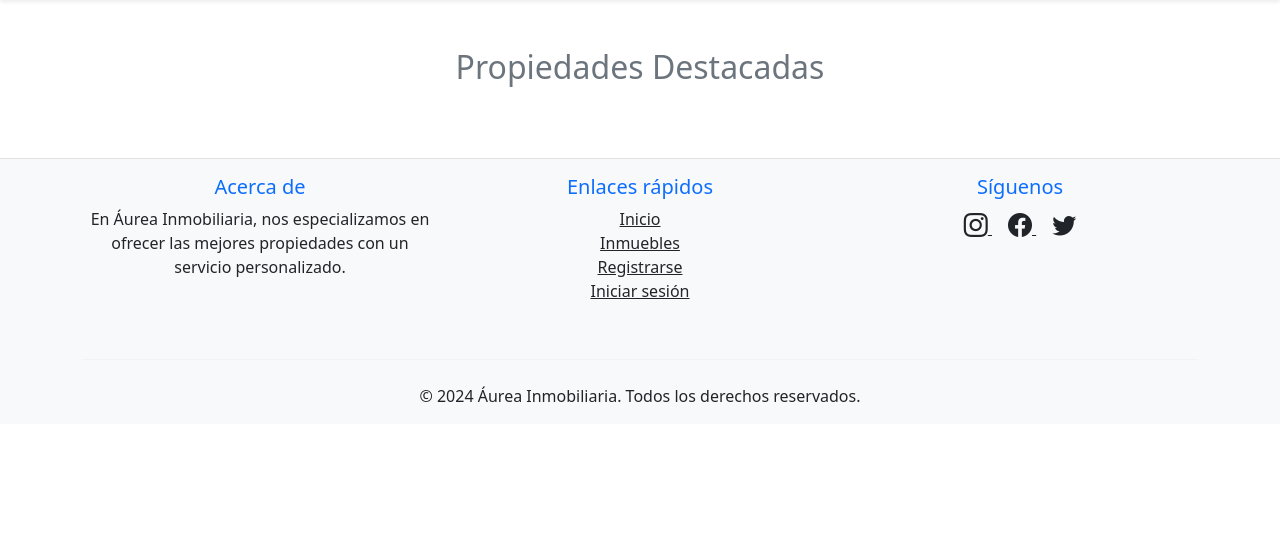
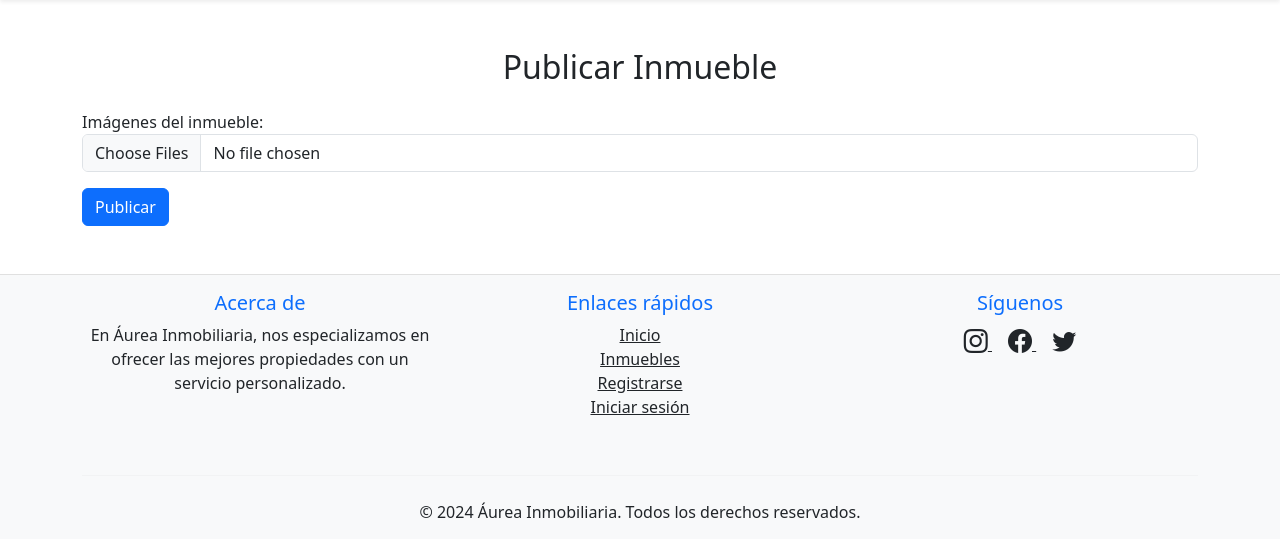
Before and after one commit to KarenLimari/proyecto_inmuebles, a Django app: template gestion_inmuebles/templates/publicar_inmueble.html in a window 1280 px wide. Shown: the part 96-635 px from the top of the page. Run offline with Django 3.2, Linux system fonts and the light colour scheme; the template is opened without the code that fills it, so the values that code supplies are empty; some libraries are stand-ins or nearby versions.

Commit message:
publicar_inmuebles update

```diff
--- a/gestion_inmuebles/templates/publicar_inmueble.html
+++ b/gestion_inmuebles/templates/publicar_inmueble.html
@@ -1,40 +1,23 @@
 {% extends 'base.html' %}
 {% load static %}
+{% load crispy_forms_tags %}
 
-{% block title %}Propiedades Destacadas{% endblock %}
+{% block title %}Publicar Inmueble{% endblock %}
 
 {% block content %}
 <div class="container py-5">
-  <h2 class="text-center mb-5" style="color: #6c757d;">Propiedades Destacadas</h2>
+  <h2 class="text-center mb-4">Publicar Inmueble</h2>
+  <form method="POST" enctype="multipart/form-data">
+    {% csrf_token %}
+    {{ form|crispy }}
 
-  <div class="row row-cols-1 row-cols-md-3 g-4">
-    {% for inmueble in inmuebles %}
-    <div class="col">
-      <div class="card shadow-sm border-0" style="border-radius: 10px;">
-        <!-- Imagen de la propiedad -->
-        <img src="{{ inmueble.imagenes.first.imagen.url }}"
-             class="card-img-top"
-             alt="{{ inmueble.nombre }}"
-             style="height: 200px; object-fit: cover; border-top-left-radius: 10px; border-top-right-radius: 10px;">
+    <!-- Campo para subir múltiples imágenes -->
+    <div class="form-group">
+      <label for="imagenes">Imágenes del inmueble:</label>
+      <input type="file" name="imagenes" id="imagenes" multiple class="form-control">
+    </div>
 
-        <!-- Detalles de la propiedad -->
-        <div class="card-body" style="background-color: #f8f9fa;">
-          <h5 class="card-title text-center" style="color: #343a40;">{{ inmueble.nombre }}</h5>
-          <p class="card-text text-center" style="color: #6c757d;">
-            <strong>Precio:</strong> ${{ inmueble.precio_mensual|floatformat:0 }} CLP
-          </p>
-        </div>
-
-        <!-- Botón de ver más -->
-        <div class="card-footer text-center" style="background-color: #ffffff; border-bottom-left-radius: 10px; border-bottom-right-radius: 10px;">
-          <a href="{% url 'detalle_inmueble' inmueble.slug %}"
-             class="btn btn-outline-primary btn-sm">
-             Ver Detalles
-          </a>
-        </div>
-      </div>
-    </div>
-    {% endfor %}
-  </div>
+    <button type="submit" class="btn btn-primary mt-3">Publicar</button>
+  </form>
 </div>
 {% endblock %}
```
